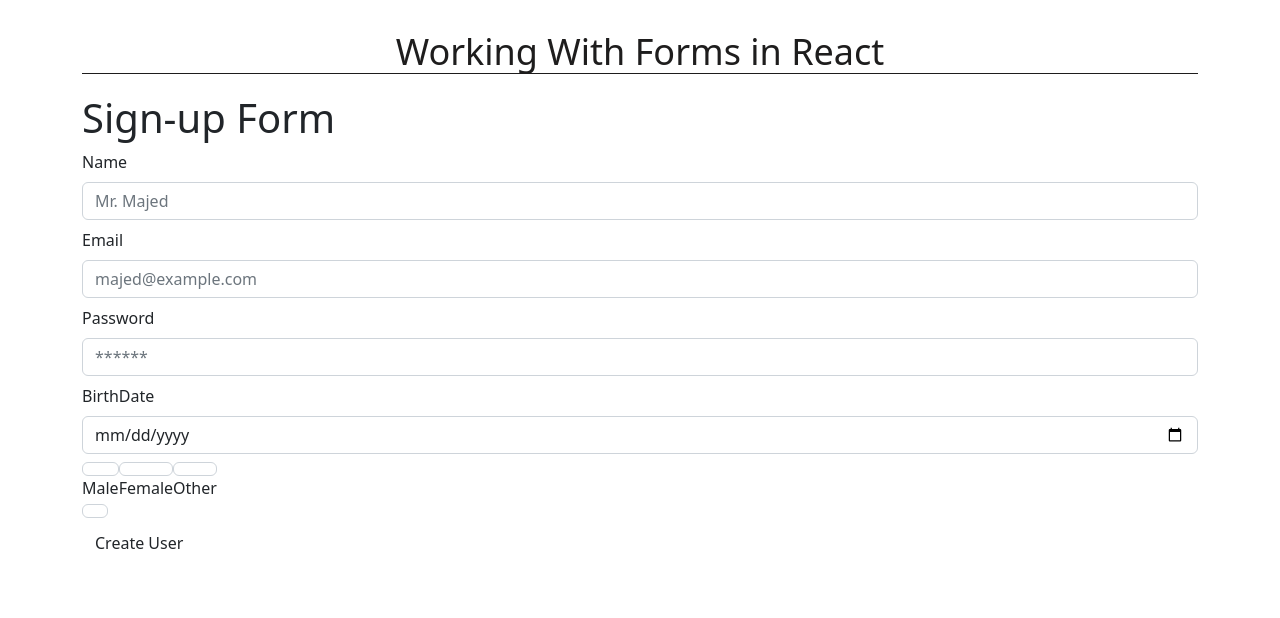
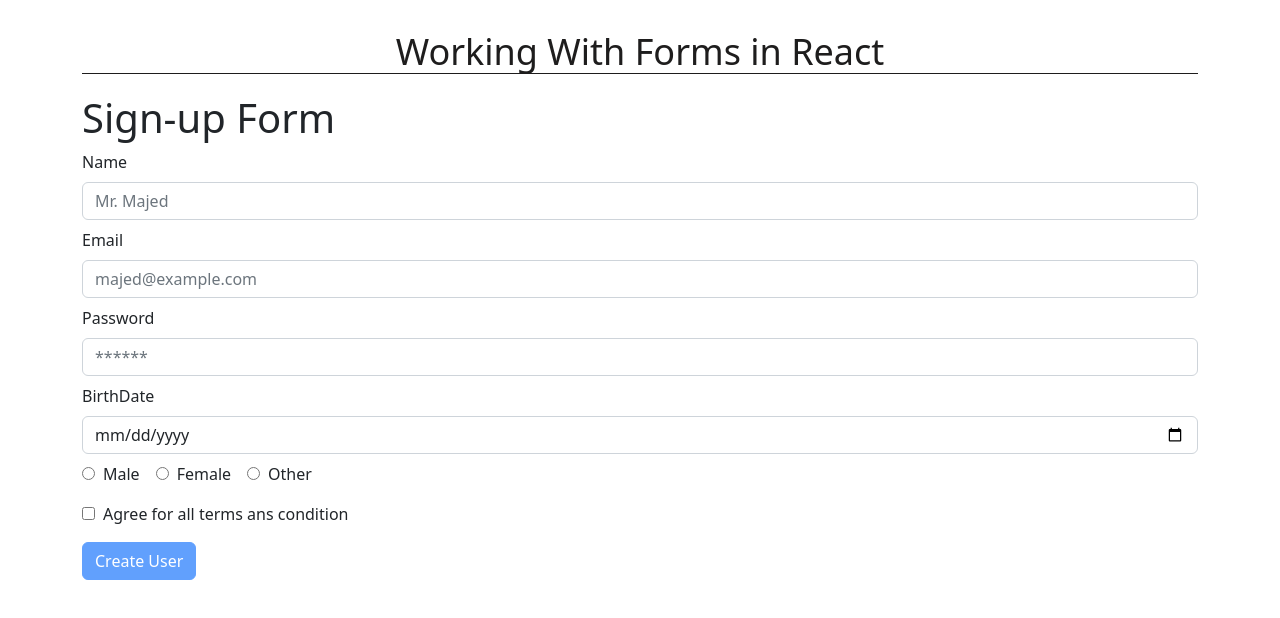
Before and after one commit to majedurwd/react-input-form-handle, a React (Create React App) app: page / in a window 1280 px wide. Shown: the top 618 px of the page. Built offline with nearby package versions, Linux system fonts and the light colour scheme.

Commit message:
error solve

```diff
--- a/src/components/signup-form/form.jsx
+++ b/src/components/signup-form/form.jsx
@@ -36,10 +36,10 @@ const Form = ({ values, agreement, handleChange, handleAgreement, handleSubmit }
                 value={values.birthDate}
                 onChange={handleChange}
             />
-            <div className="form-group">
-                <label>
+            <div className="form-group mb-3">
+                <label className="me-3">
                     <input
-                        className="form-control"
+                        className="form-group me-2"
                         type="radio"
                         name="gender"
                         value="Male"
@@ -47,9 +47,9 @@ const Form = ({ values, agreement, handleChange, handleAgreement, handleSubmit }
                     />
                     Male
                 </label>
-                <label>
+                <label className="me-3">
                     <input
-                        className="form-control"
+                        className="form-group me-2"
                         type="radio"
                         name="gender"
                         value="Female"
@@ -57,9 +57,9 @@ const Form = ({ values, agreement, handleChange, handleAgreement, handleSubmit }
                     />
                     Female
                 </label>
-                <label>
+                <label className="me-3">
                     <input
-                        className="form-control"
+                        className="form-group me-2"
                         type="radio"
                         name="gender"
                         value="Other"
@@ -71,15 +71,16 @@ const Form = ({ values, agreement, handleChange, handleAgreement, handleSubmit }
             <div className="form-group">
                 <label>
                     <input
-                        className="form-control"
+                        className="form-group me-2"
                         type="checkbox"
                         name="agreement"
                         checked={agreement}
                         onChange={handleAgreement}
                     />
+                    Agree for all terms ans condition
                 </label>
             </div>
-            <button className="btn primary-btn" type="submit">Create User</button>
+            <button className="btn btn-primary my-3" disabled={!agreement} type="submit">Create User</button>
         </form>
     )
 }
```
